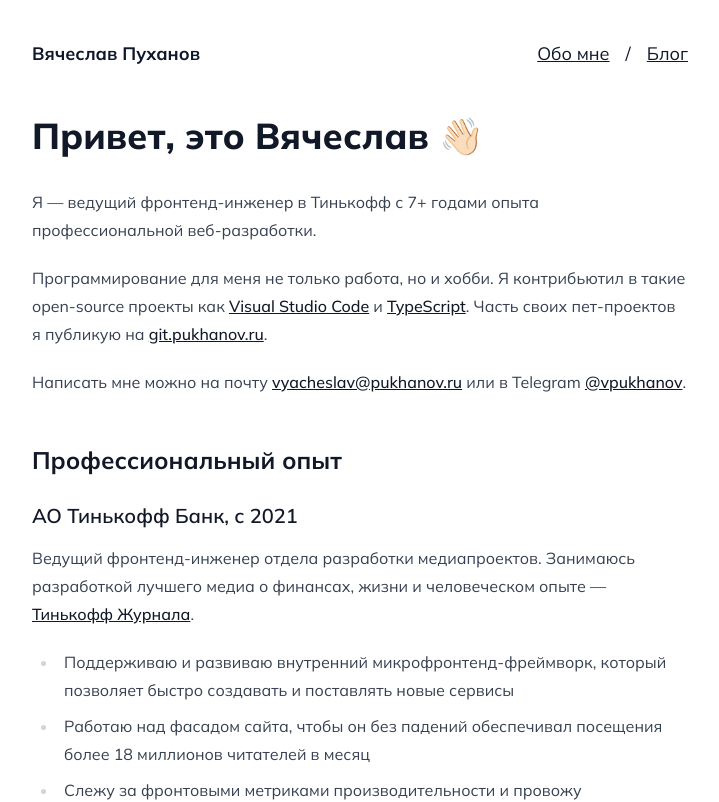
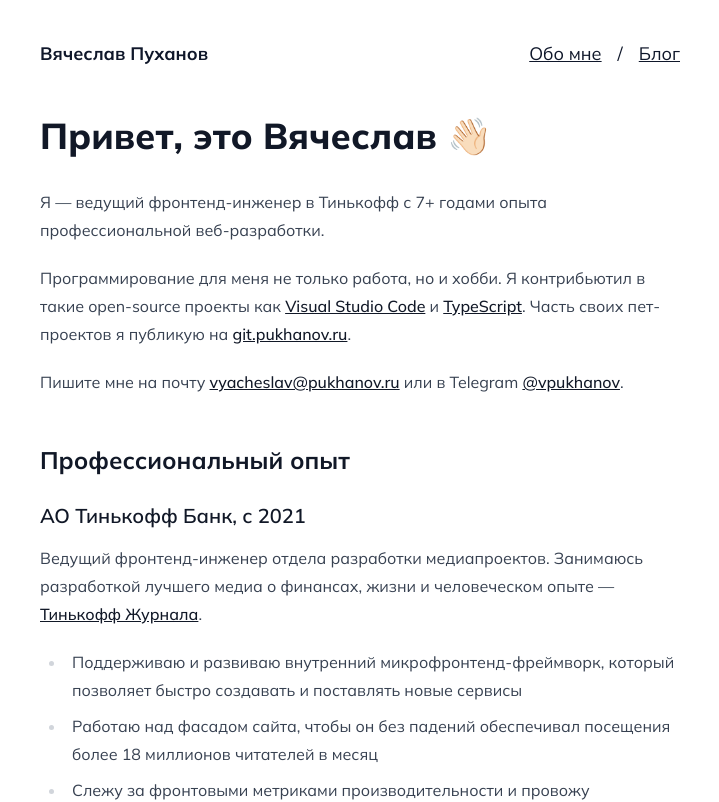
Before and after one commit to vpukhanov/pukhanov-ru, a Next.js app: page / in a window 1280 px wide. Shown: the top 802 px of the page, without its empty margins (280-999 px from the left). Built offline with nearby package versions, Linux system fonts and the light colour scheme.

Commit message:
fix: text and design fixes

```diff
--- a/src/app/(prose)/page.mdx
+++ b/src/app/(prose)/page.mdx
@@ -1,10 +1,10 @@
-# Привет, это Вячеслав 👋🏻
+# Привет, это Вячеслав&nbsp;👋🏻
 
 Я — ведущий фронтенд-инженер в Тинькофф с 7+ годами опыта профессиональной веб-разработки.
 
 Программирование для меня не только работа, но и хобби. Я контрибьютил в такие open-source проекты как [Visual Studio Code](https://github.com/microsoft/vscode/pulls?q=is%3Apr+author%3Avpukhanov) и [TypeScript](https://github.com/microsoft/TypeScript/pulls?q=is%3Apr+author%3Avpukhanov). Часть своих пет-проектов я публикую на [git.pukhanov.ru](http://git.pukhanov.ru/explore/).
 
-Написать мне можно на почту [vyacheslav@pukhanov.ru](mailto:vyacheslav@pukhanov.ru) или в Telegram [@vpukhanov](https://t.me/vpukhanov).
+Пишите мне на почту [vyacheslav@pukhanov.ru](mailto:vyacheslav@pukhanov.ru) или в Telegram [@vpukhanov](https://t.me/vpukhanov).
 
 ## Профессиональный опыт
 
--- a/src/app/layout.tsx
+++ b/src/app/layout.tsx
@@ -21,7 +21,7 @@ export default function RootLayout({
       <body
         className={`bg-white text-slate-900 antialiased ${mulish.className}`}
       >
-        <div className="mx-auto max-w-2xl px-2 py-10">
+        <div className="mx-auto max-w-2xl px-4 py-10">
           <header className="mb-12 flex items-center justify-between text-lg">
             <Link href="/" className="font-bold hover:underline">
               Вячеслав Пуханов
```
